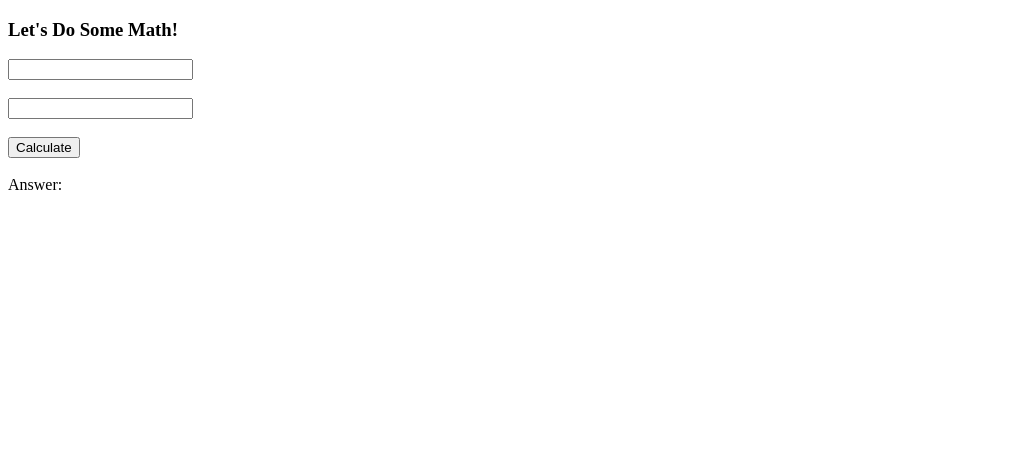
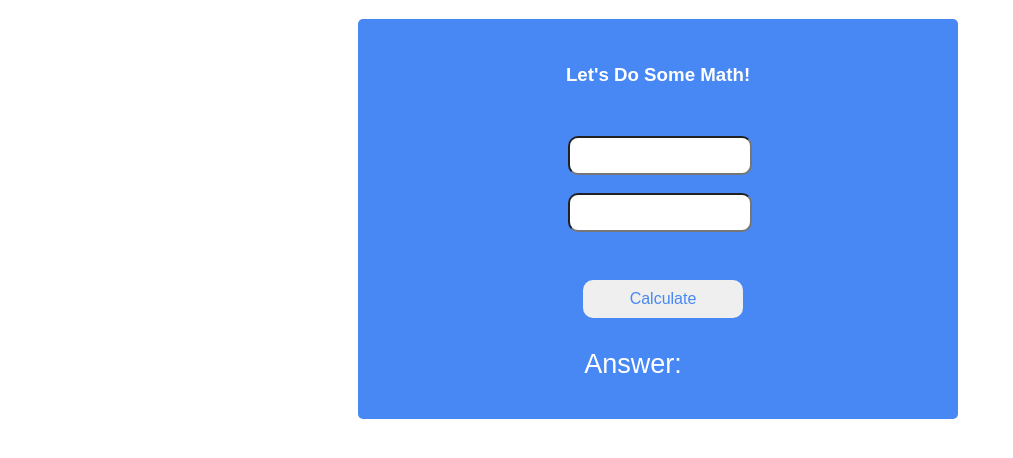
Before and after one commit to hyonakim/EasyCalculator, a plain HTML site: page index.html in a window 1280 px wide. Shown: the whole page, without its empty margins (0-1013 px from the left). Drawn offline with Linux system fonts and the light colour scheme.

Commit message:
Styled the Easy Calculator

```diff
--- a/index.html
+++ b/index.html
@@ -2,16 +2,20 @@
 <html>
 <head>
   <title>Easy Calculator</title>
+  <link rel="stylesheet" href="main.css">
 </head>
 <body>
 
+<div class="calculator">
 <h3>Let's Do Some Math!</h3>
 
+<div class="calculation">
 <input type="text" id="num_one" />
 <br /><br />
 <input type="text" id="num_two" />
 <br /><br />
 <input type="submit" value="Calculate" id="calculateBtn" />
+</div>
 
 <div class="answer">
   <br />
--- a/main.css
+++ b/main.css
@@ -0,0 +1,39 @@
+.calculator {
+  background: #4888F4;
+  width: 600px;
+  height: 400px;
+  margin-left: 350px;
+  border-radius: 5px;
+}
+
+.calculator h3 {
+  text-align: center;
+  padding-top: 45px;
+  color: #fff;
+  font-family: sans-serif;
+}
+
+.calculator input {
+  padding: 10px;
+  width: 160px;
+  border-radius: 10px;
+}
+
+#calculateBtn {
+  font-size: 16px;
+  color: #4888F4;
+  margin: 30px 0 0 15px;
+  border: none;
+}
+
+.calculation {
+  margin: 50px 0 0 210px;
+}
+
+.answer {
+  text-align: center;
+  margin-right: 50px;
+  color: #fff;
+  font-size: 27px;
+  font-family: sans-serif;
+}
```
